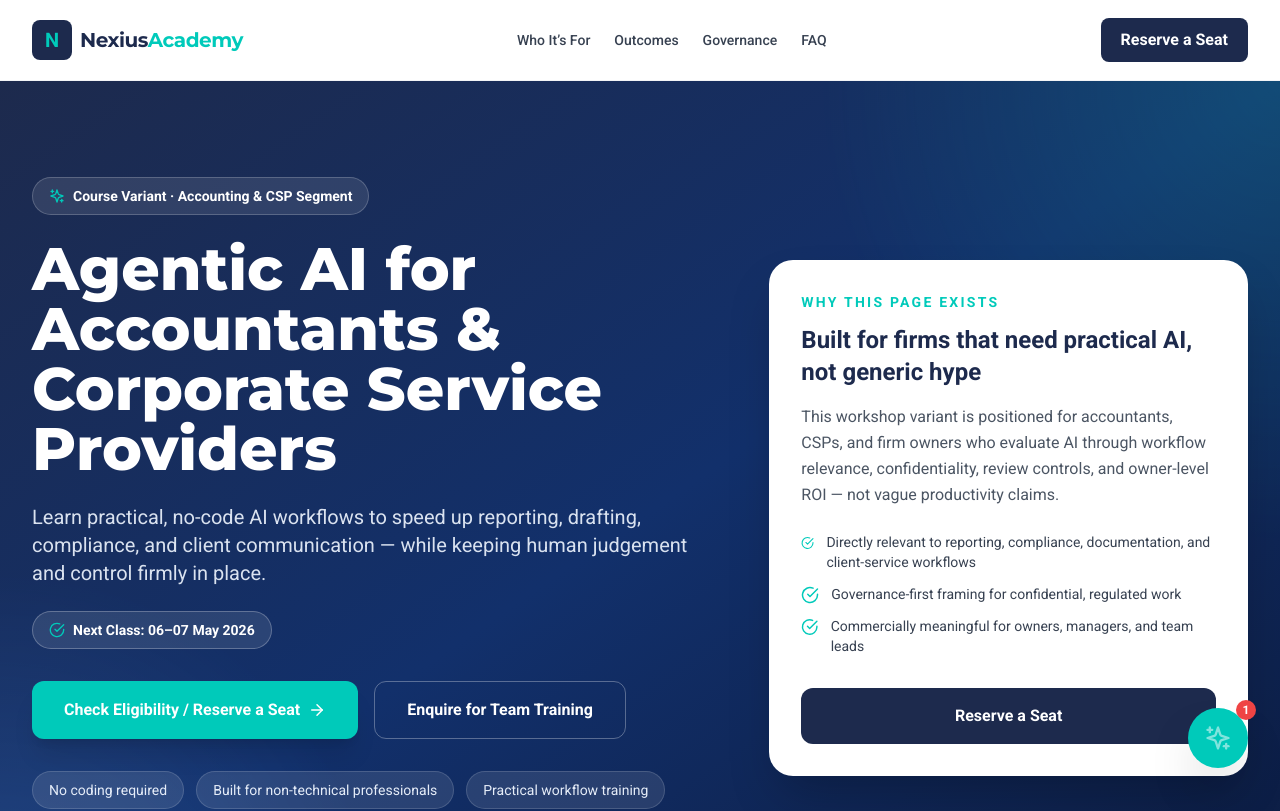
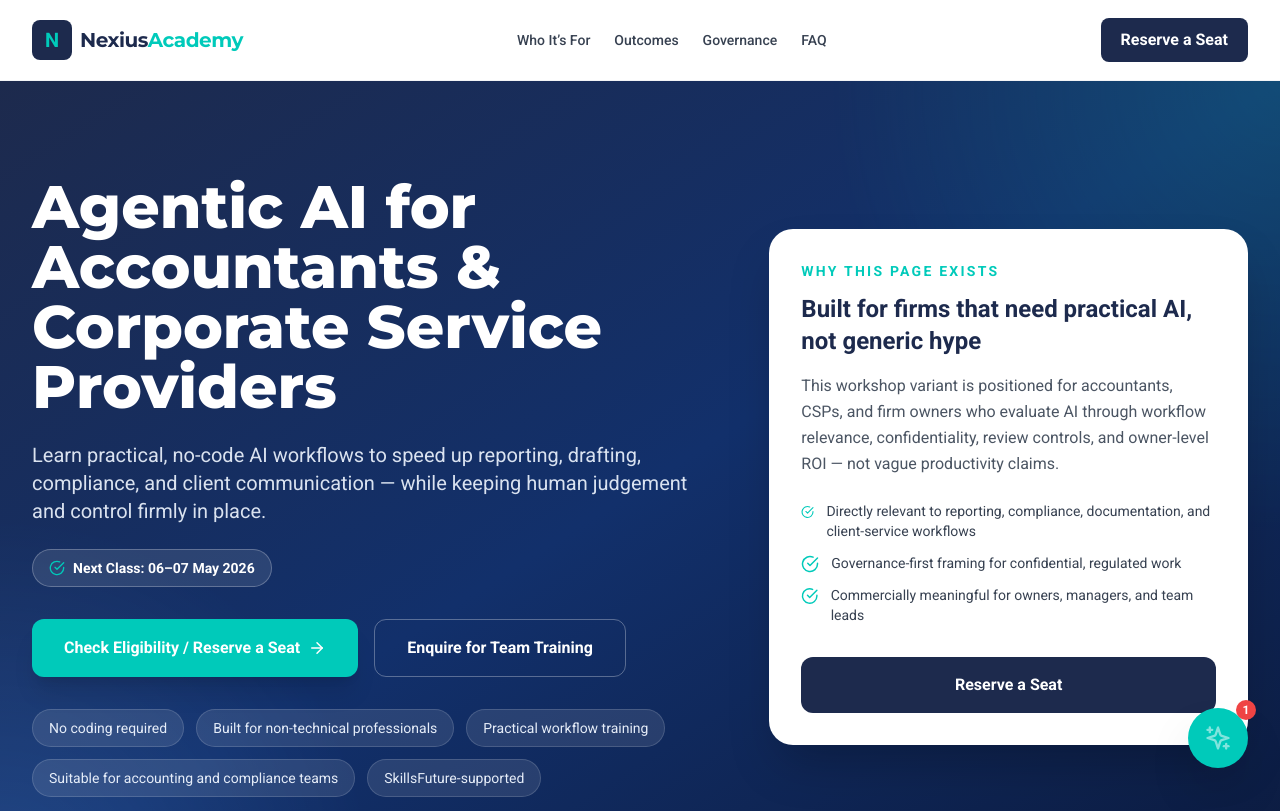
Before and after one commit to nexiuslabs/nexiusacademyskillsfuture, a React (Vite) app: page /courses/agentic-ai-accountants in a window 1280 px wide. Shown: the top 811 px of the page. Built offline with nearby package versions, Linux system fonts and the light colour scheme.

Commit message:
Remove accountant variant label from hero

```diff
--- a/pages/AccountantCspLandingPage.tsx
+++ b/pages/AccountantCspLandingPage.tsx
@@ -205,10 +205,6 @@ const AccountantCspLandingPage: React.FC = () => {
           <div className="relative max-w-7xl mx-auto px-4 sm:px-6 lg:px-8 py-20 lg:py-24">
             <div className="grid lg:grid-cols-12 gap-12 items-center">
               <div className="lg:col-span-7">
-                <div className="inline-flex items-center gap-2 rounded-full border border-white/20 bg-white/10 px-4 py-2 text-sm font-semibold mb-6">
-                  <Sparkles size={16} className="text-accent" />
-                  Course Variant · Accounting & CSP Segment
-                </div>
                 <h1 className="text-4xl lg:text-6xl font-heading font-extrabold leading-tight mb-6">
                   Agentic AI for Accountants & Corporate Service Providers
                 </h1>
```
